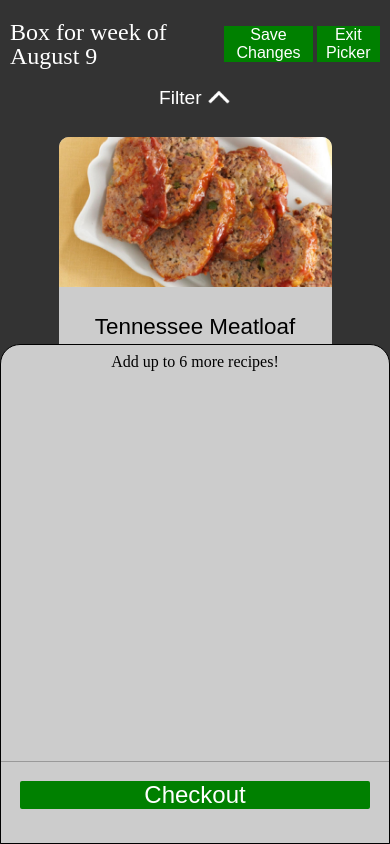
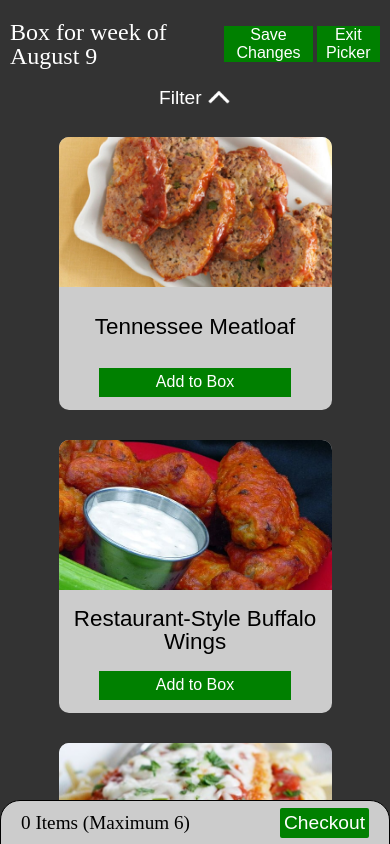
Before and after one commit to Taouen/gobble, a React (Create React App) app: page /picker in a window 390 px wide. Shown: the top 844 px of the page. Built offline with nearby package versions, Linux system fonts and the light colour scheme.

Commit message:
mobile version completed, one minor bug to fix

```diff
--- a/src/components/BoxItem.js
+++ b/src/components/BoxItem.js
@@ -4,14 +4,20 @@ import styled from 'styled-components';
 const BoxCard = styled.div`
   align-items: center;
   border-top: 1px solid #999;
-  /*   border-bottom: 1px solid #999; */
   display: flex;
   font-size: 1.3rem;
   justify-content: space-between;
   margin: 0 auto;
   padding: 0.5rem;
   width: 95%;
-  /* can set media for landscape and set width to 50%, and display as flex or grid to make 2 column layout */
+  :first-child {
+    border-top: none;
+  }
+  @media (min-width: 576px) {
+    :nth-child(2) {
+      border-top: none;
+    }
+  }
   @media (min-width: 992px) {
     margin-bottom: 10px;
     padding: 10px;
@@ -20,8 +26,8 @@ const BoxCard = styled.div`
 `;
 const Image = styled.img`
   object-fit: cover;
-  height: auto;
-  width: 25%;
+  height: 5rem;
+  width: 5rem;
   @media (min-width: 992px) {
     height: 35%;
     width: 35%;
@@ -29,7 +35,7 @@ const Image = styled.img`
 `;
 const RemoveButton = styled.span`
   font-size: 3rem;
-  font-weight: bold;
+  /* font-weight: bold; */
   @media (min-width: 992px) {
     cursor: pointer;
     transition: 0.3s;
--- a/src/components/HeaderBar.js
+++ b/src/components/HeaderBar.js
@@ -22,6 +22,9 @@ const Button = styled.button`
   font-size: 1rem;
   margin-left: 1vw;
   padding: 0;
+  @media (min-width: 576px) {
+    padding: 0.25rem;
+  }
   @media (min-width: 992px) {
     font-size: 1rem;
     height: 30px;
--- a/src/components/MobileBox.js
+++ b/src/components/MobileBox.js
@@ -8,16 +8,10 @@ const BoxTray = styled.div`
   border: 1px solid black;
   border-top-left-radius: 20px;
   border-top-right-radius: 20px;
-  bottom: ${(props) => {
-    if (props.expanded) {
-      return '0';
-    } else {
-      return `-456px`;
-    }
-  }};
+  bottom: ${(props) => (props.expanded ? '0' : '-456px')};
   display: flex;
   flex-direction: column;
-  font-size: 1rem;
+  /*   font-size: 1rem; */
   height: 500px;
   justify-content: space-between;
   padding-bottom: 4vh;
@@ -25,35 +19,25 @@ const BoxTray = styled.div`
   transition: 0.5s;
   width: 100%;
   @media (min-width: 576px) {
-    bottom: ${(props) => {
-      if (props.expanded) {
-        return '0';
-      } else {
-        return `-177px`;
-      }
-    }};
-    height: 225px;
+    bottom: ${(props) => (props.expanded ? '0' : '-227px')};
+    height: 275px;
   }
   @media (min-width: 992px) {
     display: none;
   }
 `;
 const BoxInfo = styled.div`
-  /*   border: 1px solid purple; */
   align-items: center;
+  border-bottom: 1px solid #999;
   display: flex;
-  flex-direction: column;
+  font-size: 1.2rem;
   height: 44px;
-  justify-content: center;
-  padding-bottom: 10px;
+  justify-content: space-between;
+  padding: 0 20px;
   width: 100%;
   @media (min-width: 576px) {
     height: 60px;
   }
-`;
-const Full = styled.span`
-  color: red;
-  font-weight: bold;
 `;
 const BoxContents = styled.div`
   align-items: center;
@@ -62,6 +46,13 @@ const BoxContents = styled.div`
   margin-bottom: 2vh;
   overflow: scroll;
   width: 100%;
+  &:first-child {
+  }
+  @media (min-width: 576px) {
+    display: grid;
+    grid-template-columns: 1fr 1fr;
+    grid-template-rows: repeat(3, 1fr);
+  }
 `;
 const CheckoutButton = styled.button`
   background: green;
@@ -70,14 +61,25 @@ const CheckoutButton = styled.button`
   color: white;
   font-family: Arial, Helvetica, sans-serif;
   font-size: 1.5rem;
+  justify-content: center;
   margin: 0;
   padding: 0;
   width: 90%;
+  &.small {
+    font-size: inherit;
+    opacity: ${(props) => (props.expanded ? '0' : '1')};
+    padding: 0.25rem;
+    transition: opacity 0.5s;
+    width: auto;
+  }
+  @media (min-width: 576px) {
+    padding: 2vh;
+  }
 `;
 
 class MobileBox extends React.Component {
   state = {
-    expanded: true,
+    expanded: false,
   };
 
   expandBox = () => {
@@ -92,12 +94,18 @@ class MobileBox extends React.Component {
       <BoxTray expanded={this.state.expanded}>
         <BoxInfo onClick={this.expandBox}>
           {contents.length === 6 ? (
-            <h3>
-              Your box is <Full>full!</Full>
-            </h3>
+            <h3>Your box is full!</h3>
           ) : (
-            <h3>Add up to {6 - contents.length} more recipes!</h3>
+            <h3>{contents.length} Items (Maximum 6)</h3>
+            /* <h3>Add up to {6 - contents.length} more recipes!</h3> */
           )}
+          <CheckoutButton
+            className="small"
+            expanded={this.state.expanded}
+            onClick={this.expandBox}
+          >
+            Checkout
+          </CheckoutButton>
         </BoxInfo>
         <BoxContents>
           {contents.map((recipe, i) => {
@@ -105,9 +113,9 @@ class MobileBox extends React.Component {
               <BoxItem
                 key={i}
                 identifier={recipe.identifier}
-                title={recipe.title}
                 image={recipe.image}
                 removeFromBox={this.props.removeFromBox}
+                title={recipe.title}
               />
             );
           })}
--- a/src/components/Picker.js
+++ b/src/components/Picker.js
@@ -12,8 +12,7 @@ import { v1 as uuid } from 'uuid';
 /* --- Current Issues & To Do's ---
 
     - Desktop: when a protein category is selected and items added to the box, it pushes the recipe cards further down the page. Category bar gets taller for some reason.
-    - Mobile: when you add an item to box, the box jumps up slightly before settling back to the normal position.
-    - Mobile: when the box becomes too large for the screen, the user must remove items from the box in order to close it.
+    - Android: images in BoxItems do not conform to square shapes
 
 */
 
@@ -24,7 +23,7 @@ const Wrapper = styled.div`
     'menu'
     'recipes'
     'box';
-  /*   width: 100%; */
+  width: 100%;
   @media (min-width: 992px) {
     grid-template-areas:
       'title title'
```
